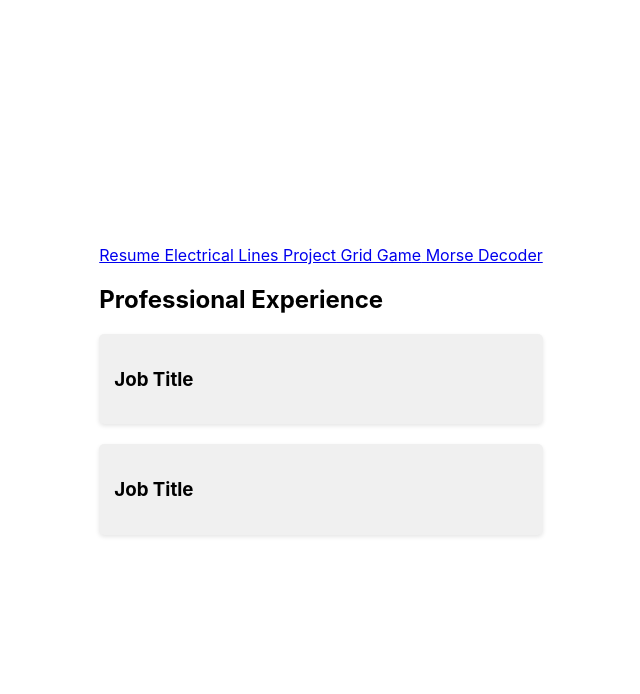
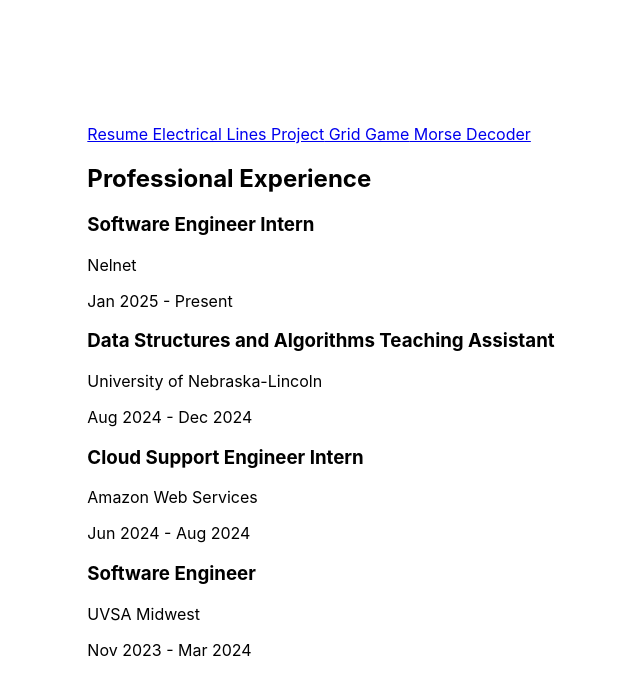
Before and after one commit to vincenttrin/resume-web-app, a React (Create React App) app: page / in a window 1280 px wide. Shown: the top 694 px of the page, without its empty margins (319-959 px from the left). Built offline with nearby package versions, Linux system fonts and the light colour scheme.

Commit message:
created professional experiences files

```diff
--- a/src/pages/morse/morse.js
+++ b/src/pages/morse/morse.js
@@ -17,9 +17,12 @@
   const morsifiedHiddenMessage = useSelector(selectMorsifiedHiddenMessage);
 
   const dispatch = useDispatch();
-  const onChange = (event) => dispatch(setCarrierText({
-    text: event.target.value,
-  }));
+  const onChange = (event) => {
+    console.log('Carrier text changed:', event.target.value);
+    dispatch(setCarrierText({
+      text: event.target.value,
+    }));
+  };
 
   return (
     <>
--- /dev/null
+++ b/src/pages/resume/ProfessionalExperiences.js
@@ -0,0 +1,52 @@
+const ProfessionalExperiences = [
+  {
+    id: 1,
+    company: 'UVSA Midwest',
+    title: 'Software Engineer',
+    location: 'Lincoln, NE',
+    dates: 'Nov 2023 - Mar 2024',
+    responsibilities: [
+      'Developed and maintained interactive website features using JavaScript, HTML, and CSS to improve user engagement.',
+      'Implemented a sorting algorithm that assigned 200+ attendees to 10+ workshops',
+      'Coordinated with multiple committees to ensure accurate and timely content updates.',
+    ],
+  },
+  {
+    id: 2,
+    company: 'Amazon Web Services',
+    title: 'Cloud Support Engineer Intern',
+    location: 'Seattle, WA',
+    dates: 'Jun 2024 - Aug 2024',
+    responsibilities: [
+      'Built and optimized a serverless architecture using AWS Lambda, API Gateway, and a CDN, scaling to millions of concurrent users.',
+      'Analyzed TCP/IP traffic patterns to troubleshoot network connectivity issues and resolve performance bottlenecks.',
+      'Independently developed proof-of-concept solutions leveraging AWS services to address customer pain points.',
+    ],
+  },
+  {
+    id: 3,
+    company: 'University of Nebraska-Lincoln',
+    title: 'Data Structures and Algorithms Teaching Assistant',
+    location: 'Lincoln, NE',
+    dates: 'Aug 2024 - Dec 2024',
+    responsibilities: [
+      'Led weekly lab sessions and held office hours to provide targeted tutoring, enhancing students’ practical and theoretical grasp of software engineering methodologies.',
+      'Facilitated student understanding of core concepts in data structures, algorithms, and object-oriented design, aligning with fundamental software engineering principles.',
+      'Provided constructive feedback on assignments and projects, fostering a collaborative learning environment.',
+    ],
+  },
+  {
+    id: 4,
+    company: 'Nelnet',
+    title: 'Software Engineer Intern',
+    location: 'Lincoln, NE',
+    dates: 'Jan 2025 - Present',
+    responsibilities: [
+      'Developed and deployed an automated reporting system using AWS Lambda, S3, and Python, significantly reducing manual intervention and streamlining operational workflows.',
+      'Conducted comprehensive integration testing across AWS services, ensuring that S3-triggered Lambda functions and SES email processing pipelines reliably supported REST API integrations.',
+      'Enhanced engineering standards by actively participating in code reviews and offering constructive feedback to improve code quality and team development practices.',
+    ],
+  },
+]
+
+export default ProfessionalExperiences;
--- a/src/pages/resume/Resume.js
+++ b/src/pages/resume/Resume.js
@@ -1,6 +1,7 @@
 import React, { useState } from 'react';
 import './Resume.css';
 import Header from '../../components/Header';
+import ProfessionalExperiences from './ProfessionalExperiences';
 
 export default function Resume() {
   const [isOpen, setIsOpen] = useState([false, false]); // Assuming you have two jobs
@@ -13,49 +14,38 @@
     });
   };
 
+  const jobsList = ProfessionalExperiences;
+
+  // Sort jobsList by id in descending order
+  const sortedJobs = [...jobsList].sort((a, b) => b.id - a.id);
+
+
+
   return (
     <>
       <Header />
       <div className="professional-experience">
         <h2>Professional Experience</h2>
-        <div className="job">
-          <h3 onClick={() => toggleDropdown(0)} style={{ cursor: 'pointer' }}>
-            Job Title
-          </h3>
-          {isOpen[0] && (
-            <div>
-              <div className='job-details'>
-                <p>Location</p>
-                <p>Dates of Employment</p>
+        {sortedJobs.map((job, index) => (
+          <div key={job.id} className="job-entry">
+            <div className="job-header" onClick={() => toggleDropdown(index)}>
+              <h3>{job.title}</h3>
+              <p>{job.company}</p>
+              <p>{job.dates}</p>
             </div>
+            {isOpen[index] && (
+              <div className="job-details">
+                <p>Location: {job.location}</p>
                 <ul>
-                <li>Responsibility or Achievement 1</li>
-                <li>Responsibility or Achievement 2</li>
-                <li>Responsibility or Achievement 3</li>
+                  {job.responsibilities.map((resp, i) => (
+                    <li key={i}>{resp}</li>
+                  ))}
                 </ul>
               </div>
             )}
           </div>
-        <div className="job">
-          <h3 onClick={() => toggleDropdown(1)} style={{ cursor: 'pointer' }}>
-            Job Title
-          </h3>
-          {isOpen[1] && (
-            <div>
-              <p>Company Name</p>
-              <p>Location</p>
-              <p>Dates of Employment</p>
-              <ul>
-                <li>Responsibility or Achievement 1</li>
-                <li>Responsibility or Achievement 2</li>
-                <li>Responsibility or Achievement 3</li>
-              </ul>
-            </div>
-          )}
-        </div>
-        {/* Add more job sections as needed */}
+        ))}
       </div>
     </>
-
   );
 };
```
Lines whose indentation alone changed are shown as unchanged.
